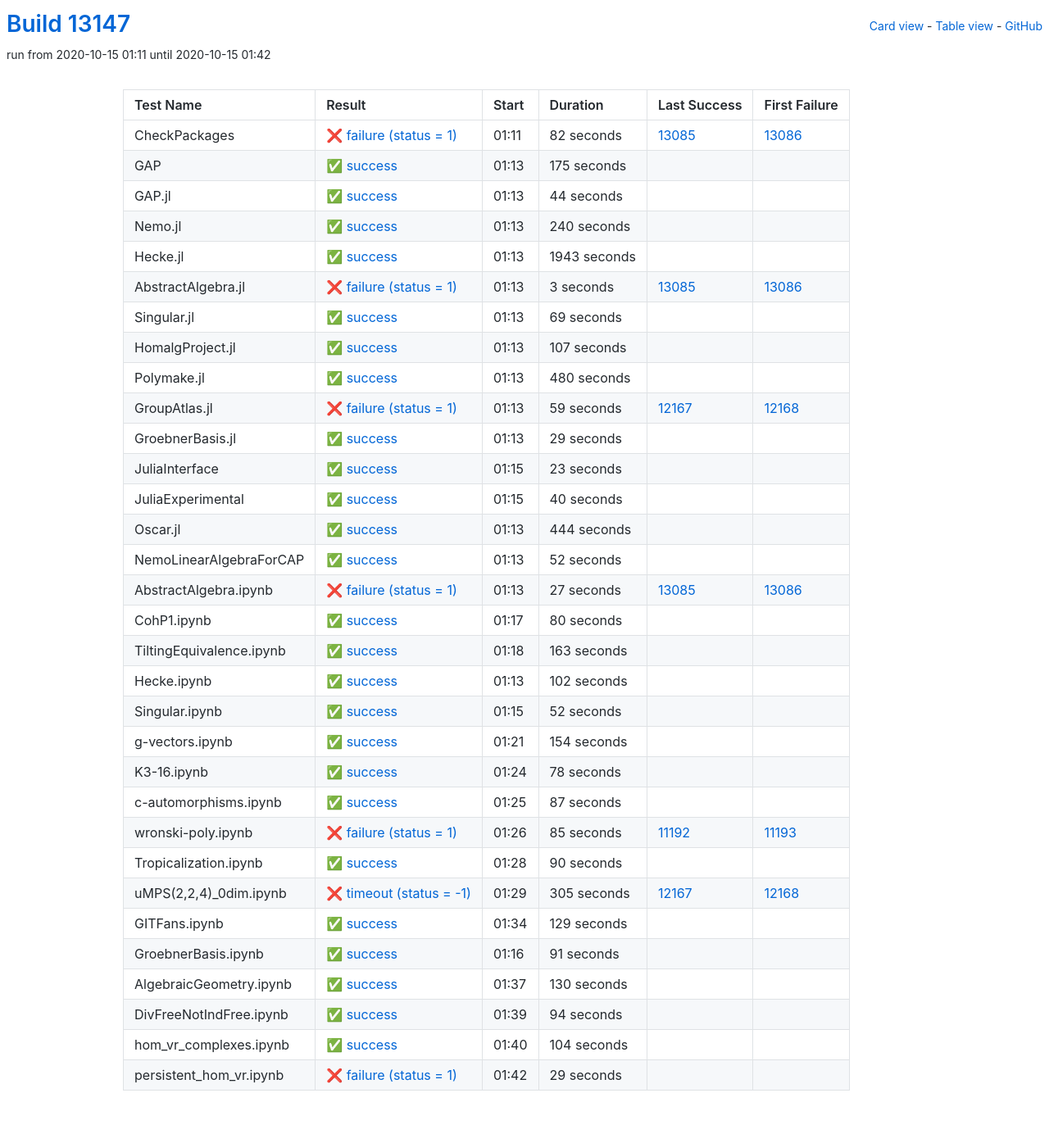
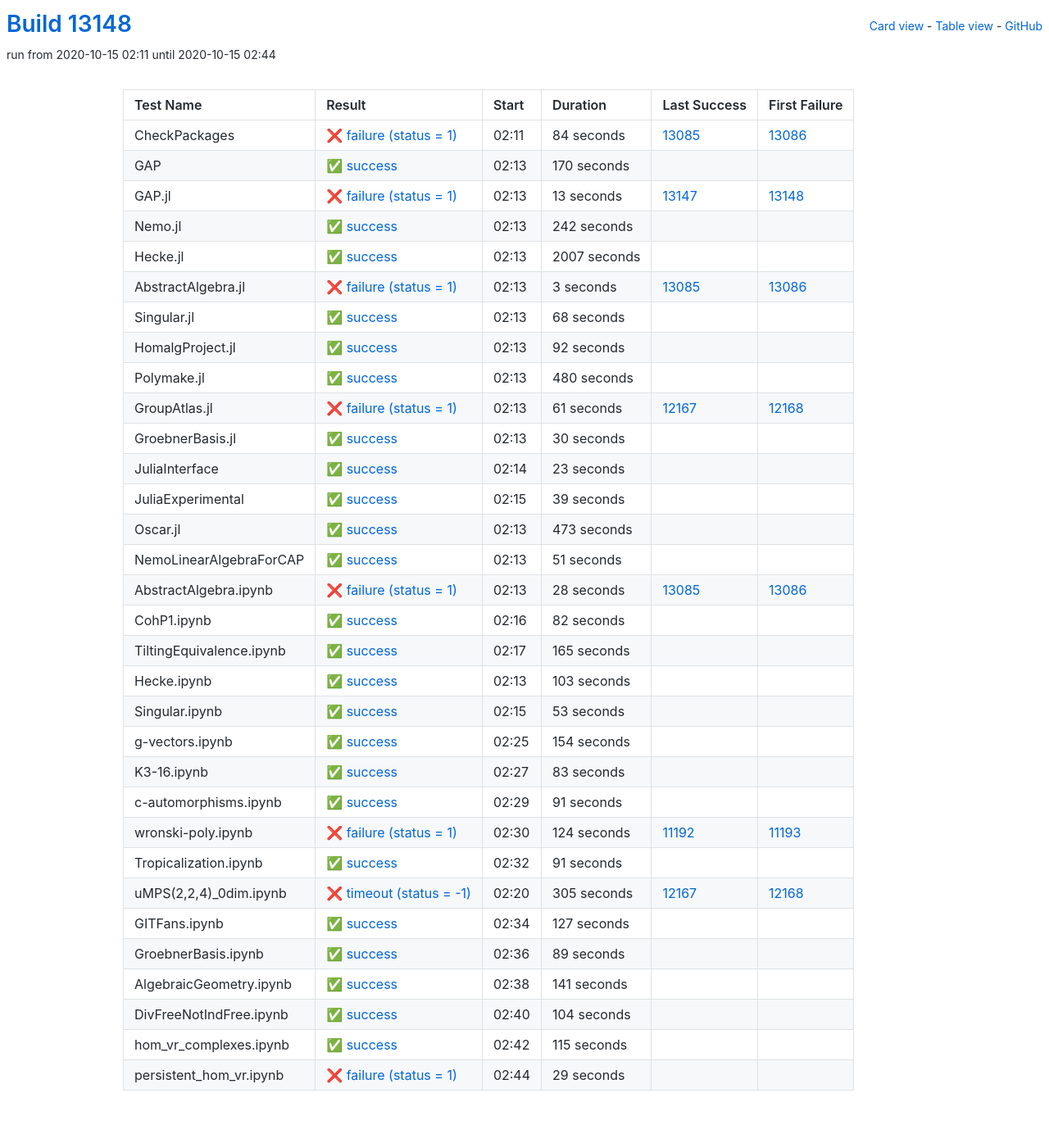
Before and after one commit to oscar-system/oscar-ci-status, a Jekyll site: the page built from table.html, in a window 1280 px wide. Shown: the whole page at 82% size. Built offline with Jekyll 4.4.1, drawn with Linux system fonts in a browser that asks for light colours.

Commit message:
Build #13148

```diff
--- a/_data/ci.yml
+++ b/_data/ci.yml
@@ -1,6 +1,6 @@
 ---
-build: 13147
-build_url: https://oscarci.mathematik.uni-kl.de/job/oscar/13147/
+build: 13148
+build_url: https://oscarci.mathematik.uni-kl.de/job/oscar/13148/
 job: oscar
 organization: oscar-system
 repo: oscar-ci-status
@@ -8,68 +8,68 @@ repourl: https://github.com/oscar-system/oscar-ci-status
 tests:
 - name: CheckPackages
   id: checkpackages
-  log: https://oscarci.mathematik.uni-kl.de/job/oscar/13147/artifact/logs/build-13147/CheckPackages.log
-  start: 2020-10-15 01:11
+  log: https://oscarci.mathematik.uni-kl.de/job/oscar/13148/artifact/logs/build-13148/CheckPackages.log
+  start: 2020-10-15 02:11
   success: false
   exitcode: 1
   status: failure
-  duration: 82
+  duration: 84
   last_success: 13085
   last_success_url: https://oscarci.mathematik.uni-kl.de/job/oscar/13085/
   first_failure: 13086
   first_failure_url: https://oscarci.mathematik.uni-kl.de/job/oscar/13086/
 - name: GAP
   id: gap
-  log: https://oscarci.mathematik.uni-kl.de/job/oscar/13147/artifact/logs/build-13147/GAP.log
-  start: 2020-10-15 01:13
+  log: https://oscarci.mathematik.uni-kl.de/job/oscar/13148/artifact/logs/build-13148/GAP.log
+  start: 2020-10-15 02:13
   success: true
   exitcode: 0
   status: success
-  duration: 175
+  duration: 170
   last_success: false
   last_success_url:
   first_failure: false
   first_failure_url:
 - name: GAP.jl
   id: gap-jl
-  log: https://oscarci.mathematik.uni-kl.de/job/oscar/13147/artifact/logs/build-13147/GAP.jl.log
-  start: 2020-10-15 01:13
+  log: https://oscarci.mathematik.uni-kl.de/job/oscar/13148/artifact/logs/build-13148/GAP.jl.log
+  start: 2020-10-15 02:13
+  success: false
+  exitcode: 1
+  status: failure
+  duration: 13
+  last_success: 13147
+  last_success_url: https://oscarci.mathematik.uni-kl.de/job/oscar/13147/
+  first_failure: 13148
+  first_failure_url: https://oscarci.mathematik.uni-kl.de/job/oscar/13148/
+- name: Nemo.jl
+  id: nemo-jl
+  log: https://oscarci.mathematik.uni-kl.de/job/oscar/13148/artifact/logs/build-13148/Nemo.jl.log
+  start: 2020-10-15 02:13
   success: true
   exitcode: 0
   status: success
-  duration: 44
-  last_success: false
-  last_success_url:
-  first_failure: false
-  first_failure_url:
-- name: Nemo.jl
-  id: nemo-jl
-  log: https://oscarci.mathematik.uni-kl.de/job/oscar/13147/artifact/logs/build-13147/Nemo.jl.log
-  start: 2020-10-15 01:13
-  success: true
-  exitcode: 0
-  status: success
-  duration: 240
+  duration: 242
   last_success: false
   last_success_url:
   first_failure: false
   first_failure_url:
 - name: Hecke.jl
   id: hecke-jl
-  log: https://oscarci.mathematik.uni-kl.de/job/oscar/13147/artifact/logs/build-13147/Hecke.jl.log
-  start: 2020-10-15 01:13
+  log: https://oscarci.mathematik.uni-kl.de/job/oscar/13148/artifact/logs/build-13148/Hecke.jl.log
+  start: 2020-10-15 02:13
   success: true
   exitcode: 0
   status: success
-  duration: 1943
+  duration: 2007
   last_success: false
   last_success_url:
   first_failure: false
   first_failure_url:
 - name: AbstractAlgebra.jl
   id: abstractalgebra-jl
-  log: https://oscarci.mathematik.uni-kl.de/job/oscar/13147/artifact/logs/build-13147/AbstractAlgebra.jl.log
-  start: 2020-10-15 01:13
+  log: https://oscarci.mathematik.uni-kl.de/job/oscar/13148/artifact/logs/build-13148/AbstractAlgebra.jl.log
+  start: 2020-10-15 02:13
   success: false
   exitcode: 1
   status: failure
@@ -80,32 +80,32 @@ tests:
   first_failure_url: https://oscarci.mathematik.uni-kl.de/job/oscar/13086/
 - name: Singular.jl
   id: singular-jl
-  log: https://oscarci.mathematik.uni-kl.de/job/oscar/13147/artifact/logs/build-13147/Singular.jl.log
-  start: 2020-10-15 01:13
+  log: https://oscarci.mathematik.uni-kl.de/job/oscar/13148/artifact/logs/build-13148/Singular.jl.log
+  start: 2020-10-15 02:13
   success: true
   exitcode: 0
   status: success
-  duration: 69
+  duration: 68
   last_success: false
   last_success_url:
   first_failure: false
   first_failure_url:
 - name: HomalgProject.jl
   id: homalgproject-jl
-  log: https://oscarci.mathematik.uni-kl.de/job/oscar/13147/artifact/logs/build-13147/HomalgProject.jl.log
-  start: 2020-10-15 01:13
+  log: https://oscarci.mathematik.uni-kl.de/job/oscar/13148/artifact/logs/build-13148/HomalgProject.jl.log
+  start: 2020-10-15 02:13
   success: true
   exitcode: 0
   status: success
-  duration: 107
+  duration: 92
   last_success: false
   last_success_url:
   first_failure: false
   first_failure_url:
 - name: Polymake.jl
   id: polymake-jl
-  log: https://oscarci.mathematik.uni-kl.de/job/oscar/13147/artifact/logs/build-13147/Polymake.jl.log
-  start: 2020-10-15 01:13
+  log: https://oscarci.mathematik.uni-kl.de/job/oscar/13148/artifact/logs/build-13148/Polymake.jl.log
+  start: 2020-10-15 02:13
   success: true
   exitcode: 0
   status: success
@@ -116,32 +116,32 @@ tests:
   first_failure_url:
 - name: GroupAtlas.jl
   id: groupatlas-jl
-  log: https://oscarci.mathematik.uni-kl.de/job/oscar/13147/artifact/logs/build-13147/GroupAtlas.jl.log
-  start: 2020-10-15 01:13
+  log: https://oscarci.mathematik.uni-kl.de/job/oscar/13148/artifact/logs/build-13148/GroupAtlas.jl.log
+  start: 2020-10-15 02:13
   success: false
   exitcode: 1
   status: failure
-  duration: 59
+  duration: 61
   last_success: 12167
   last_success_url: https://oscarci.mathematik.uni-kl.de/job/oscar/12167/
   first_failure: 12168
   first_failure_url: https://oscarci.mathematik.uni-kl.de/job/oscar/12168/
 - name: GroebnerBasis.jl
   id: groebnerbasis-jl
-  log: https://oscarci.mathematik.uni-kl.de/job/oscar/13147/artifact/logs/build-13147/GroebnerBasis.jl.log
-  start: 2020-10-15 01:13
+  log: https://oscarci.mathematik.uni-kl.de/job/oscar/13148/artifact/logs/build-13148/GroebnerBasis.jl.log
+  start: 2020-10-15 02:13
   success: true
   exitcode: 0
   status: success
-  duration: 29
+  duration: 30
   last_success: false
   last_success_url:
   first_failure: false
   first_failure_url:
 - name: JuliaInterface
   id: juliainterface
-  log: https://oscarci.mathematik.uni-kl.de/job/oscar/13147/artifact/logs/build-13147/JuliaInterface.log
-  start: 2020-10-15 01:15
+  log: https://oscarci.mathematik.uni-kl.de/job/oscar/13148/artifact/logs/build-13148/JuliaInterface.log
+  start: 2020-10-15 02:14
   success: true
   exitcode: 0
   status: success
@@ -152,104 +152,104 @@ tests:
   first_failure_url:
 - name: JuliaExperimental
   id: juliaexperimental
-  log: https://oscarci.mathematik.uni-kl.de/job/oscar/13147/artifact/logs/build-13147/JuliaExperimental.log
-  start: 2020-10-15 01:15
+  log: https://oscarci.mathematik.uni-kl.de/job/oscar/13148/artifact/logs/build-13148/JuliaExperimental.log
+  start: 2020-10-15 02:15
   success: true
   exitcode: 0
   status: success
-  duration: 40
+  duration: 39
   last_success: false
   last_success_url:
   first_failure: false
   first_failure_url:
 - name: Oscar.jl
   id: oscar-jl
-  log: https://oscarci.mathematik.uni-kl.de/job/oscar/13147/artifact/logs/build-13147/Oscar.jl.log
-  start: 2020-10-15 01:13
+  log: https://oscarci.mathematik.uni-kl.de/job/oscar/13148/artifact/logs/build-13148/Oscar.jl.log
+  start: 2020-10-15 02:13
   success: true
   exitcode: 0
   status: success
-  duration: 444
+  duration: 473
   last_success: false
   last_success_url:
   first_failure: false
   first_failure_url:
 - name: NemoLinearAlgebraForCAP
   id: nemolinearalgebraforcap
-  log: https://oscarci.mathematik.uni-kl.de/job/oscar/13147/artifact/logs/build-13147/NemoLinearAlgebraForCAP.log
-  start: 2020-10-15 01:13
+  log: https://oscarci.mathematik.uni-kl.de/job/oscar/13148/artifact/logs/build-13148/NemoLinearAlgebraForCAP.log
+  start: 2020-10-15 02:13
   success: true
   exitcode: 0
   status: success
-  duration: 52
+  duration: 51
   last_success: false
   last_success_url:
   first_failure: false
   first_failure_url:
 - name: AbstractAlgebra.ipynb
   id: abstractalgebra-ipynb
-  log: https://oscarci.mathematik.uni-kl.de/job/oscar/13147/artifact/logs/build-13147/AbstractAlgebra.ipynb.log
-  start: 2020-10-15 01:13
+  log: https://oscarci.mathematik.uni-kl.de/job/oscar/13148/artifact/logs/build-13148/AbstractAlgebra.ipynb.log
+  start: 2020-10-15 02:13
   success: false
   exitcode: 1
   status: failure
-  duration: 27
+  duration: 28
   last_success: 13085
   last_success_url: https://oscarci.mathematik.uni-kl.de/job/oscar/13085/
   first_failure: 13086
   first_failure_url: https://oscarci.mathematik.uni-kl.de/job/oscar/13086/
 - name: CohP1.ipynb
   id: cohp1-ipynb
-  log: https://oscarci.mathematik.uni-kl.de/job/oscar/13147/artifact/logs/build-13147/CohP1.ipynb.log
-  start: 2020-10-15 01:17
+  log: https://oscarci.mathematik.uni-kl.de/job/oscar/13148/artifact/logs/build-13148/CohP1.ipynb.log
+  start: 2020-10-15 02:16
   success: true
   exitcode: 0
   status: success
-  duration: 80
+  duration: 82
   last_success: false
   last_success_url:
   first_failure: false
   first_failure_url:
 - name: TiltingEquivalence.ipynb
   id: tiltingequivalence-ipynb
-  log: https://oscarci.mathematik.uni-kl.de/job/oscar/13147/artifact/logs/build-13147/TiltingEquivalence.ipynb.log
-  start: 2020-10-15 01:18
+  log: https://oscarci.mathematik.uni-kl.de/job/oscar/13148/artifact/logs/build-13148/TiltingEquivalence.ipynb.log
+  start: 2020-10-15 02:17
   success: true
   exitcode: 0
   status: success
-  duration: 163
+  duration: 165
   last_success: false
   last_success_url:
   first_failure: false
   first_failure_url:
 - name: Hecke.ipynb
   id: hecke-ipynb
-  log: https://oscarci.mathematik.uni-kl.de/job/oscar/13147/artifact/logs/build-13147/Hecke.ipynb.log
-  start: 2020-10-15 01:13
+  log: https://oscarci.mathematik.uni-kl.de/job/oscar/13148/artifact/logs/build-13148/Hecke.ipynb.log
+  start: 2020-10-15 02:13
   success: true
   exitcode: 0
   status: success
-  duration: 102
+  duration: 103
   last_success: false
   last_success_url:
   first_failure: false
   first_failure_url:
 - name: Singular.ipynb
   id: singular-ipynb
-  log: https://oscarci.mathematik.uni-kl.de/job/oscar/13147/artifact/logs/build-13147/Singular.ipynb.log
-  start: 2020-10-15 01:15
+  log: https://oscarci.mathematik.uni-kl.de/job/oscar/13148/artifact/logs/build-13148/Singular.ipynb.log
+  start: 2020-10-15 02:15
   success: true
   exitcode: 0
   status: success
-  duration: 52
+  duration: 53
   last_success: false
   last_success_url:
   first_failure: false
   first_failure_url:
 - name: g-vectors.ipynb
   id: g-vectors-ipynb
-  log: https://oscarci.mathematik.uni-kl.de/job/oscar/13147/artifact/logs/build-13147/g-vectors.ipynb.log
-  start: 2020-10-15 01:21
+  log: https://oscarci.mathematik.uni-kl.de/job/oscar/13148/artifact/logs/build-13148/g-vectors.ipynb.log
+  start: 2020-10-15 02:25
   success: true
   exitcode: 0
   status: success
@@ -260,56 +260,56 @@ tests:
   first_failure_url:
 - name: K3-16.ipynb
   id: k3-16-ipynb
-  log: https://oscarci.mathematik.uni-kl.de/job/oscar/13147/artifact/logs/build-13147/K3-16.ipynb.log
-  start: 2020-10-15 01:24
+  log: https://oscarci.mathematik.uni-kl.de/job/oscar/13148/artifact/logs/build-13148/K3-16.ipynb.log
+  start: 2020-10-15 02:27
   success: true
   exitcode: 0
   status: success
-  duration: 78
+  duration: 83
   last_success: false
   last_success_url:
   first_failure: false
   first_failure_url:
 - name: c-automorphisms.ipynb
   id: c-automorphisms-ipynb
-  log: https://oscarci.mathematik.uni-kl.de/job/oscar/13147/artifact/logs/build-13147/c-automorphisms.ipynb.log
-  start: 2020-10-15 01:25
+  log: https://oscarci.mathematik.uni-kl.de/job/oscar/13148/artifact/logs/build-13148/c-automorphisms.ipynb.log
+  start: 2020-10-15 02:29
   success: true
   exitcode: 0
   status: success
-  duration: 87
+  duration: 91
   last_success: false
   last_success_url:
   first_failure: false
   first_failure_url:
 - name: wronski-poly.ipynb
   id: wronski-poly-ipynb
-  log: https://oscarci.mathematik.uni-kl.de/job/oscar/13147/artifact/logs/build-13147/wronski-poly.ipynb.log
-  start: 2020-10-15 01:26
+  log: https://oscarci.mathematik.uni-kl.de/job/oscar/13148/artifact/logs/build-13148/wronski-poly.ipynb.log
+  start: 2020-10-15 02:30
   success: false
   exitcode: 1
   status: failure
-  duration: 85
+  duration: 124
   last_success: 11192
   last_success_url: https://oscarci.mathematik.uni-kl.de/job/oscar/11192/
   first_failure: 11193
   first_failure_url: https://oscarci.mathematik.uni-kl.de/job/oscar/11193/
 - name: Tropicalization.ipynb
   id: tropicalization-ipynb
-  log: https://oscarci.mathematik.uni-kl.de/job/oscar/13147/artifact/logs/build-13147/Tropicalization.ipynb.log
-  start: 2020-10-15 01:28
+  log: https://oscarci.mathematik.uni-kl.de/job/oscar/13148/artifact/logs/build-13148/Tropicalization.ipynb.log
+  start: 2020-10-15 02:32
   success: true
   exitcode: 0
   status: success
-  duration: 90
+  duration: 91
   last_success: false
   last_success_url:
   first_failure: false
   first_failure_url:
 - name: uMPS(2,2,4)_0dim.ipynb
   id: umps-2-2-4-0dim-ipynb
-  log: https://oscarci.mathematik.uni-kl.de/job/oscar/13147/artifact/logs/build-13147/uMPS-2-2-4-_0dim.ipynb.log
-  start: 2020-10-15 01:29
+  log: https://oscarci.mathematik.uni-kl.de/job/oscar/13148/artifact/logs/build-13148/uMPS-2-2-4-_0dim.ipynb.log
+  start: 2020-10-15 02:20
   success: false
   exitcode: -1
   status: timeout
@@ -320,56 +320,44 @@ tests:
   first_failure_url: https://oscarci.mathematik.uni-kl.de/job/oscar/12168/
 - name: GITFans.ipynb
   id: gitfans-ipynb
-  log: https://oscarci.mathematik.uni-kl.de/job/oscar/13147/artifact/logs/build-13147/GITFans.ipynb.log
-  start: 2020-10-15 01:34
+  log: https://oscarci.mathematik.uni-kl.de/job/oscar/13148/artifact/logs/build-13148/GITFans.ipynb.log
+  start: 2020-10-15 02:34
   success: true
   exitcode: 0
   status: success
-  duration: 129
+  duration: 127
   last_success: false
   last_success_url:
   first_failure: false
   first_failure_url:
 - name: GroebnerBasis.ipynb
   id: groebnerbasis-ipynb
-  log: https://oscarci.mathematik.uni-kl.de/job/oscar/13147/artifact/logs/build-13147/GroebnerBasis.ipynb.log
-  start: 2020-10-15 01:16
+  log: https://oscarci.mathematik.uni-kl.de/job/oscar/13148/artifact/logs/build-13148/GroebnerBasis.ipynb.log
+  start: 2020-10-15 02:36
   success: true
   exitcode: 0
   status: success
-  duration: 91
+  duration: 89
   last_success: false
   last_success_url:
   first_failure: false
   first_failure_url:
 - name: AlgebraicGeometry.ipynb
   id: algebraicgeometry-ipynb
-  log: https://oscarci.mathematik.uni-kl.de/job/oscar/13147/artifact/logs/build-13147/AlgebraicGeometry.ipynb.log
-  start: 2020-10-15 01:37
+  log: https://oscarci.mathematik.uni-kl.de/job/oscar/13148/artifact/logs/build-13148/AlgebraicGeometry.ipynb.log
+  start: 2020-10-15 02:38
   success: true
   exitcode: 0
   status: success
-  duration: 130
+  duration: 141
   last_success: false
   last_success_url:
   first_failure: false
   first_failure_url:
 - name: DivFreeNotIndFree.ipynb
   id: divfreenotindfree-ipynb
-  log: https://oscarci.mathematik.uni-kl.de/job/oscar/13147/artifact/logs/build-13147/DivFreeNotIndFree.ipynb.log
-  start: 2020-10-15 01:39
-  success: true
-  exitcode: 0
-  status: success
-  duration: 94
-  last_success: false
-  last_success_url:
-  first_failure: false
-  first_failure_url:
-- name: hom_vr_complexes.ipynb
-  id: hom-vr-complexes-ipynb
-  log: https://oscarci.mathematik.uni-kl.de/job/oscar/13147/artifact/logs/build-13147/hom_vr_complexes.ipynb.log
-  start: 2020-10-15 01:40
+  log: https://oscarci.mathematik.uni-kl.de/job/oscar/13148/artifact/logs/build-13148/DivFreeNotIndFree.ipynb.log
+  start: 2020-10-15 02:40
   success: true
   exitcode: 0
   status: success
@@ -378,10 +366,22 @@ tests:
   last_success_url:
   first_failure: false
   first_failure_url:
+- name: hom_vr_complexes.ipynb
+  id: hom-vr-complexes-ipynb
+  log: https://oscarci.mathematik.uni-kl.de/job/oscar/13148/artifact/logs/build-13148/hom_vr_complexes.ipynb.log
+  start: 2020-10-15 02:42
+  success: true
+  exitcode: 0
+  status: success
+  duration: 115
+  last_success: false
+  last_success_url:
+  first_failure: false
+  first_failure_url:
 - name: persistent_hom_vr.ipynb
   id: persistent-hom-vr-ipynb
-  log: https://oscarci.mathematik.uni-kl.de/job/oscar/13147/artifact/logs/build-13147/persistent_hom_vr.ipynb.log
-  start: 2020-10-15 01:42
+  log: https://oscarci.mathematik.uni-kl.de/job/oscar/13148/artifact/logs/build-13148/persistent_hom_vr.ipynb.log
+  start: 2020-10-15 02:44
   success: false
   exitcode: 1
   status: failure
```
Also changed, not shown: README.md.
